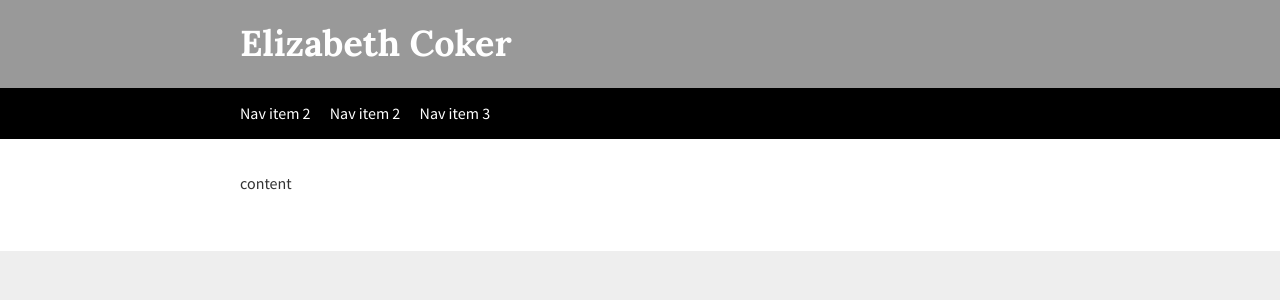
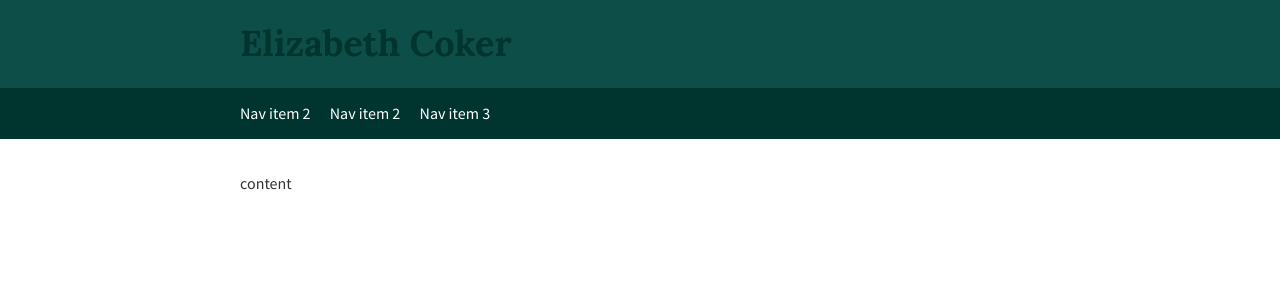
Before and after one commit to eac54/eac54.github.io, a Jekyll site: the page built from index.md, in a window 1280 px wide. Shown: the top 300 px of the page. Built offline with Jekyll 4.4.1, drawn with Linux system fonts in a browser that asks for light colours.

Commit message:
initial paletting

```diff
--- a/css/main.css
+++ b/css/main.css
@@ -7,7 +7,7 @@ body
 	margin: 0;
 	padding: 0;
 	color: #333;
-	background-color: #eee;
+	background-color: #fff;
 	font: 1em/1.2 "Source Sans Pro", sans-serif;
 }
 
@@ -17,6 +17,7 @@ h1,h2,h3,h4,h5,h6
 	font-family: "Lora", serif;
 	font-weight: 700;
 	line-height: 1.1;
+	color: #00352f;
 }
 
 h1 { font-size: 2.25em; } /* 36px */
@@ -83,7 +84,7 @@ Layout styles
 .header
 {
 	color: #fff;
-	background: #999;
+	background: #0d4f48;
 	padding: 1em 1.25em;
 }
 
@@ -91,7 +92,7 @@ Layout styles
 
 .nav-bar
 {
-	background: #000;
+	background: #00352f;
 	padding: 0;
 }
 
```
